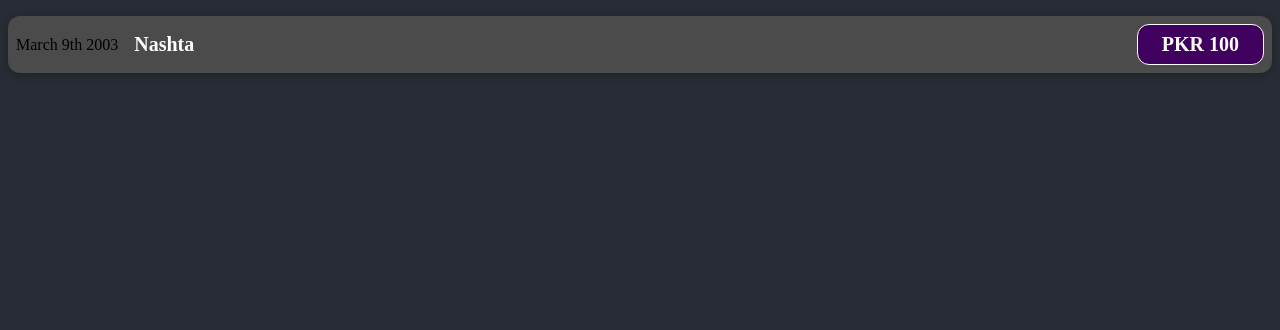
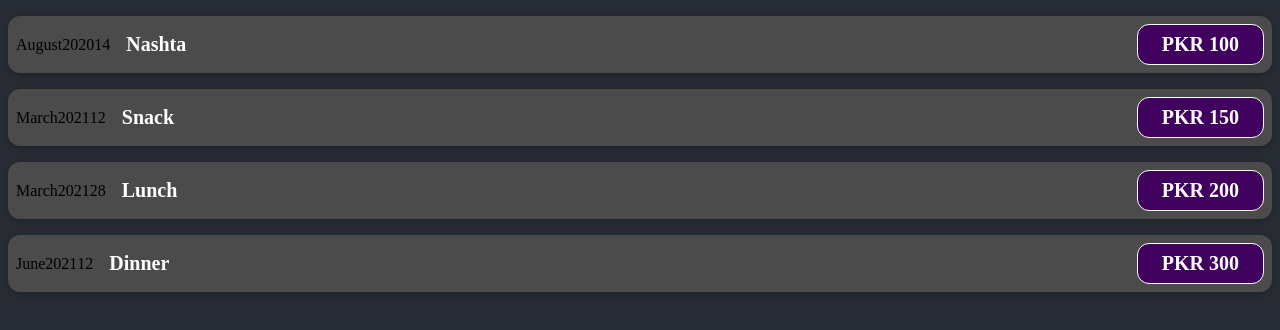
Before and after one commit to ziyaankhadim/Expense-Tracker, a React (Create React App) app: page / in a window 1280 px wide. Shown: the top 330 px of the page. Built offline with nearby package versions, Linux system fonts and the light colour scheme.

Commit message:
add js logic for date and some testing data

```diff
--- a/src/App.js
+++ b/src/App.js
@@ -2,9 +2,49 @@
 import "./App.css";
 
 function App() {
+  const expenses = [
+    {
+      id: "e1",
+      title: "Nashta",
+      amount: 100,
+      date: new Date(2020, 7, 14),
+    },
+    { id: "e2", title: "Snack", amount: 150, date: new Date(2021, 2, 12) },
+    {
+      id: "e3",
+      title: "Lunch",
+      amount: 200,
+      date: new Date(2021, 2, 28),
+    },
+    {
+      id: "e4",
+      title: "Dinner",
+      amount: 300,
+      date: new Date(2021, 5, 12),
+    },
+  ];
   return (
     <div>
-      <ExpenseItem></ExpenseItem>
+      <ExpenseItem
+        title={expenses[0].title}
+        amount={expenses[0].amount}
+        date={expenses[0].date}
+      ></ExpenseItem>
+      <ExpenseItem
+        title={expenses[1].title}
+        amount={expenses[1].amount}
+        date={expenses[1].date}
+      ></ExpenseItem>
+      <ExpenseItem
+        title={expenses[2].title}
+        amount={expenses[2].amount}
+        date={expenses[2].date}
+      ></ExpenseItem>
+      <ExpenseItem
+        title={expenses[3].title}
+        amount={expenses[3].amount}
+        date={expenses[3].date}
+      ></ExpenseItem>
     </div>
   );
 }
--- a/src/components/ExpenseItem.js
+++ b/src/components/ExpenseItem.js
@@ -1,11 +1,16 @@
 import "./ExpenseItem.css";
-function ExpenseItem() {
+function ExpenseItem(props) {
+  const month = props.date.toLocaleString("en-US", { month: "long" });
+  const day = props.date.toLocaleString("en-US", { day: "2-digit" });
+  const year = props.date.getFullYear();
   return (
     <div className="expense-item">
-      <div>March 9th 2003</div>
+      <div>{month}</div>
+      <div>{year}</div>
+      <div>{day}</div>
       <div className="expense-item__description">
-        <h2>Nashta</h2>
-        <div className="expense-item__price">PKR 100</div>
+        <h2>{props.title}</h2>
+        <div className="expense-item__price">PKR {props.amount}</div>
       </div>
     </div>
   );
```
